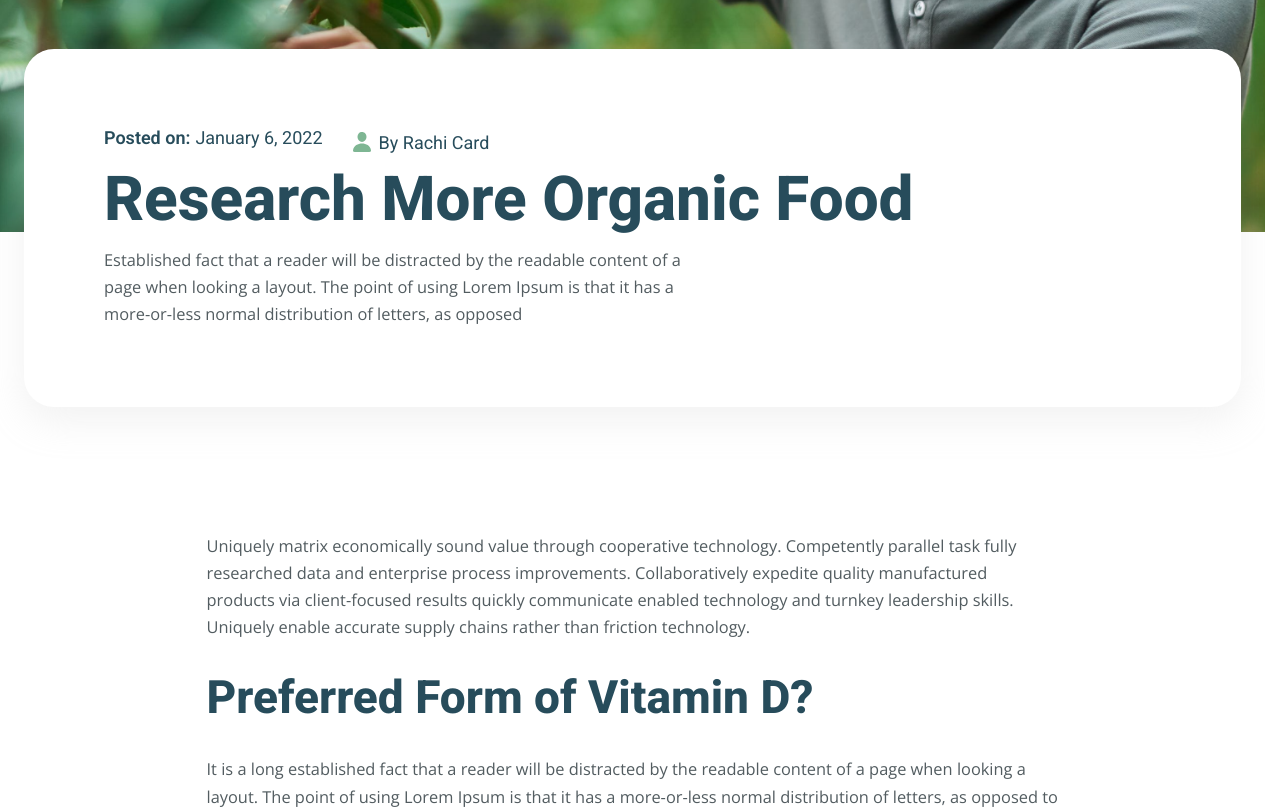
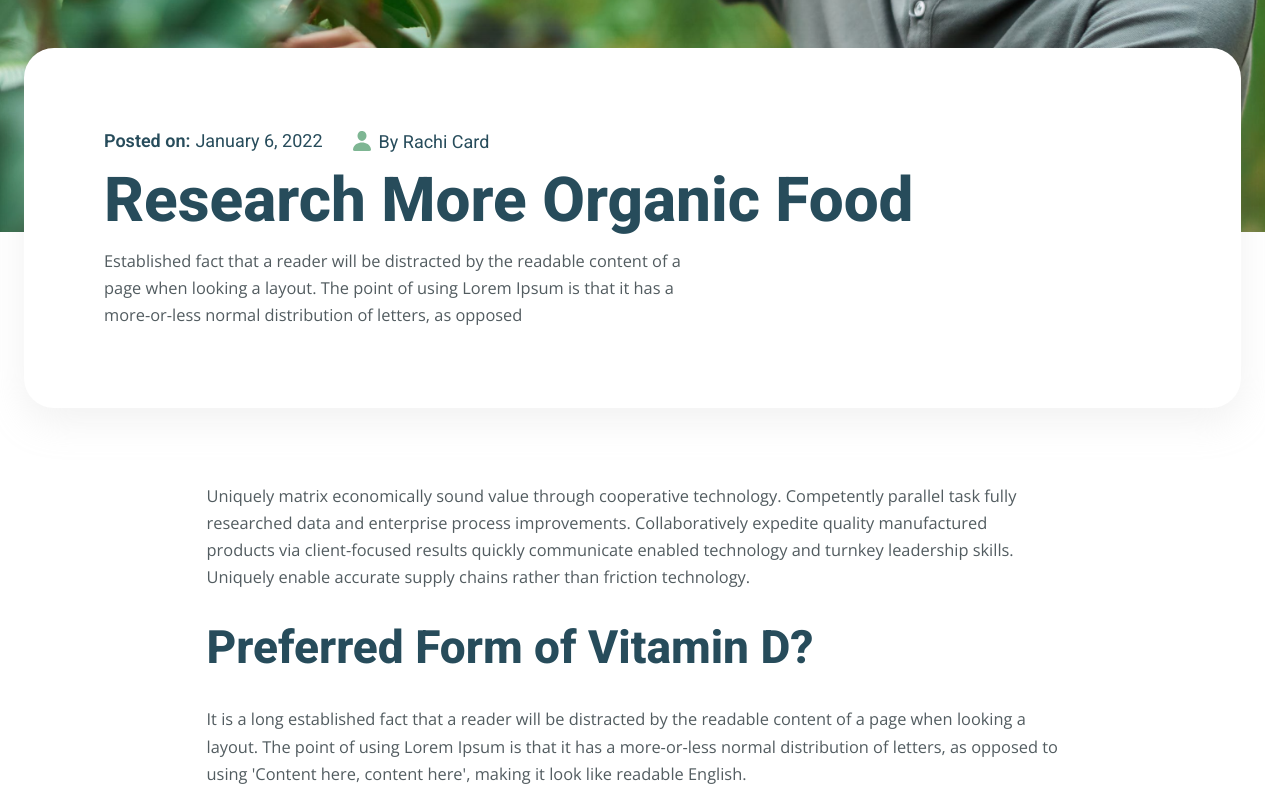
Before and after one commit to RusikHunter/Organick, a React (Vite) app in the folder frontend/: page /blog/1 in a window 1280 px wide. Shown: the part 680-1489 px from the top of the page. Built offline with nearby package versions, Linux system fonts and the light colour scheme.

Commit message:
styles(post): write adaptive SCSS styles for PostContentSection component

```diff
--- a/frontend/src/components/IntroBlockPost/IntroBlockPost.scss
+++ b/frontend/src/components/IntroBlockPost/IntroBlockPost.scss
@@ -25,7 +25,7 @@
 
     @include mobile {
         flex-direction: column;
-        top: 160px;
+        top: 200px;
         padding: 40px;
     }
 
@@ -41,7 +41,7 @@
 
     &__meta-date {
         @include fluid-text(18, 18);
-        @include font(var(--font-family), 600, 1);
+        @include font(var(--font-family), 600, 1.4);
         color: var(--color-blue);
 
         & time {
--- a/frontend/src/components/PostContentSection/PostContentSection.scss
+++ b/frontend/src/components/PostContentSection/PostContentSection.scss
@@ -4,6 +4,22 @@
 
     &__inner {
         padding-block: 300px 120px;
+
+        @include laptop {
+            padding-block: 250px 110px;
+        }
+
+        @include tablet {
+            padding-block: 300px 100px;
+        }
+
+        @include mobile {
+            padding-block: 120px 90px;
+        }
+
+        @include mobile-small {
+            padding-block: 190px 70px;
+        }
     }
 
     &__row {}
@@ -12,6 +28,14 @@
         gap: 30px;
         width: 70%;
         margin-inline: auto;
+
+        @include tablet {
+            width: 90%;
+        }
+
+        @include mobile {
+            gap: 20px;
+        }
     }
 
     &__text {}
@@ -40,6 +64,10 @@
         background-color: #F1EDEA;
         border-radius: 30px;
         text-align: center;
+
+        @include mobile {
+            padding: 40px 30px;
+        }
     }
 
     &__subtitle {}
```
